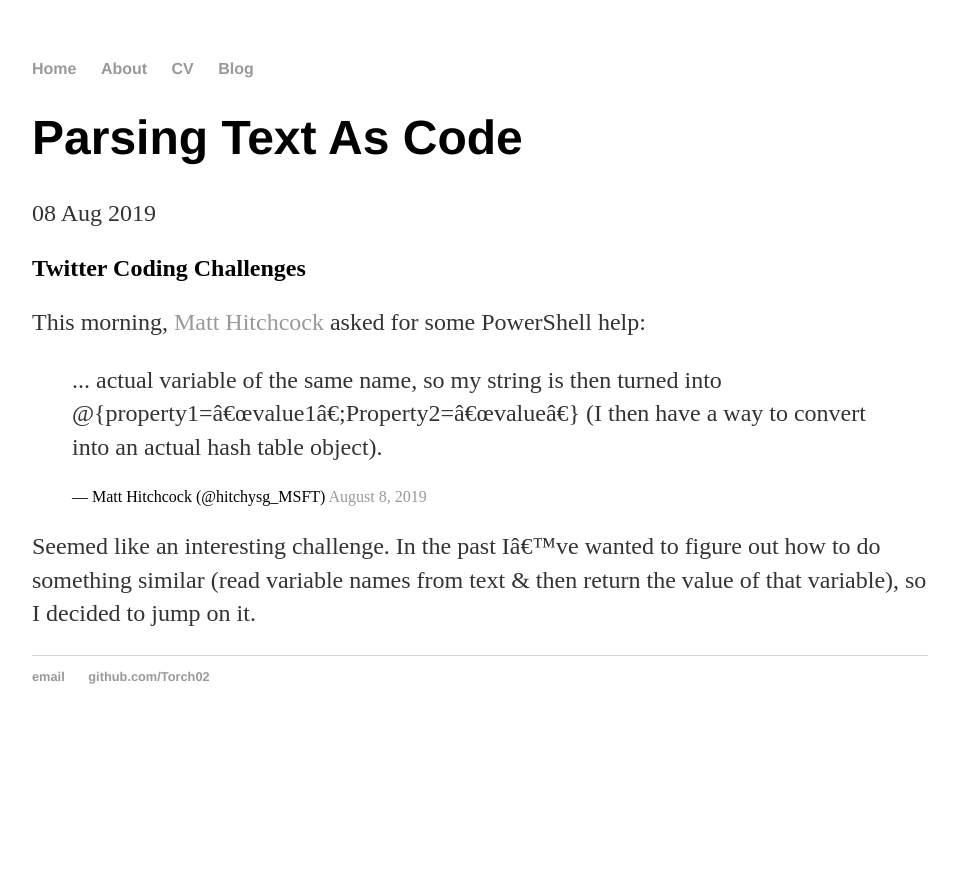
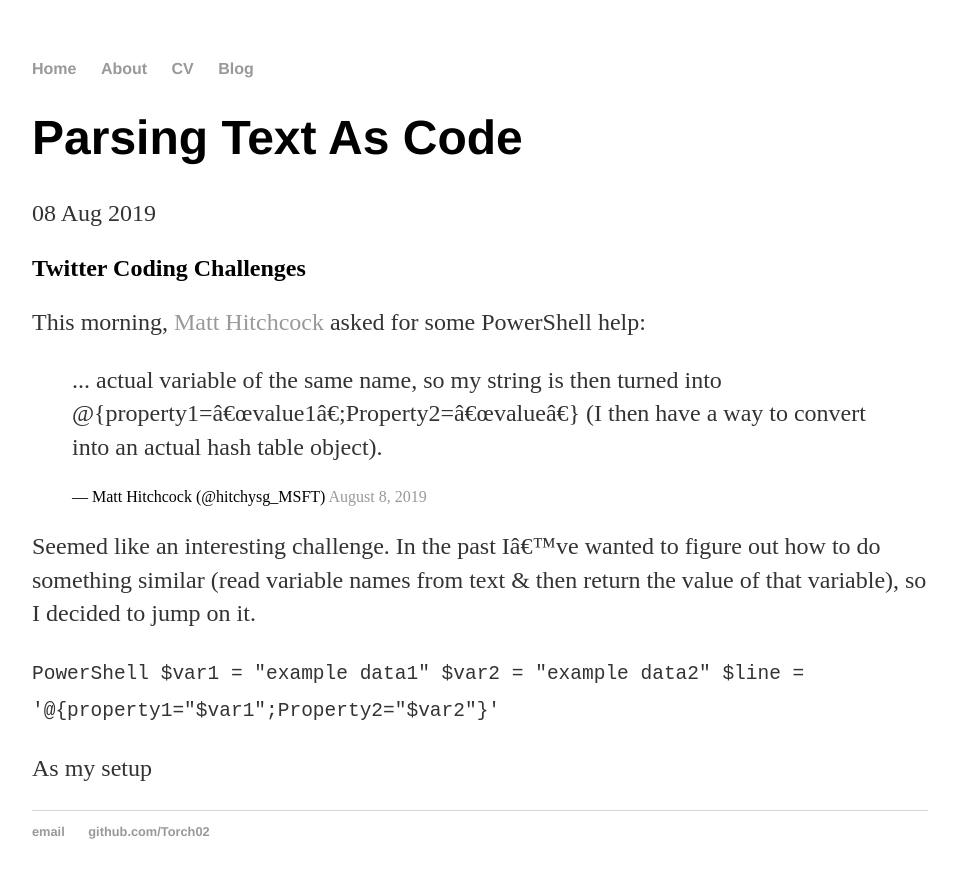
Before and after one commit to Torch02/Torch02.github.io, a Jekyll site: the page built from _posts/2019-08-08-Parsing-Text-As-Code.md, in a window 1280 px wide. Shown: the top 878 px of the page, without its empty margins (160-1119 px from the left). Built offline with Jekyll 4.4.1, drawn with Linux system fonts in a browser that asks for light colours; comment, search, counter and statistics services are not loaded.

Commit message:
Trying PS embed

```diff
--- a/_posts/2019-08-08-Parsing-Text-As-Code.md
+++ b/_posts/2019-08-08-Parsing-Text-As-Code.md
@@ -16,3 +16,11 @@ This morning, [Matt Hitchcock](https://twitter.com/hitchysg_MSFT) asked for some
 </div>
 
 Seemed like an interesting challenge. In the past I've wanted to figure out how to do something similar (read variable names from text & then return the value of that variable), so I decided to jump on it.
+
+<code></code><code>PowerShell
+  $var1 = "example data1"
+  $var2 = "example data2"
+  $line = '@{property1="$var1";Property2="$var2"}'
+</code><code></code>
+
+As my setup
```
